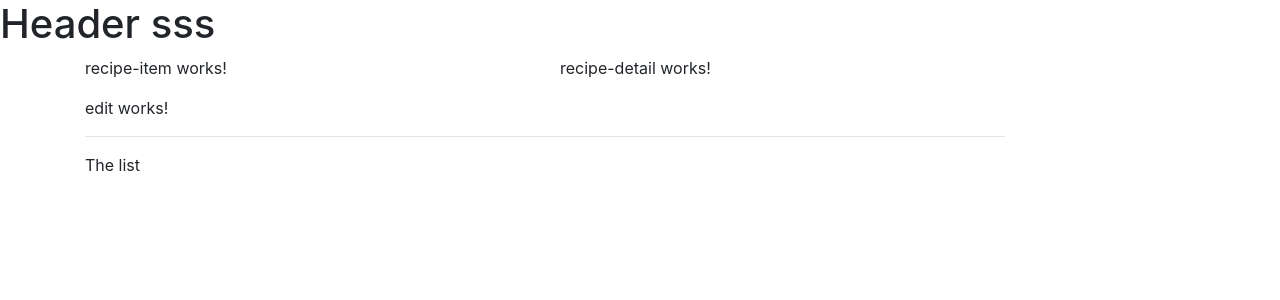
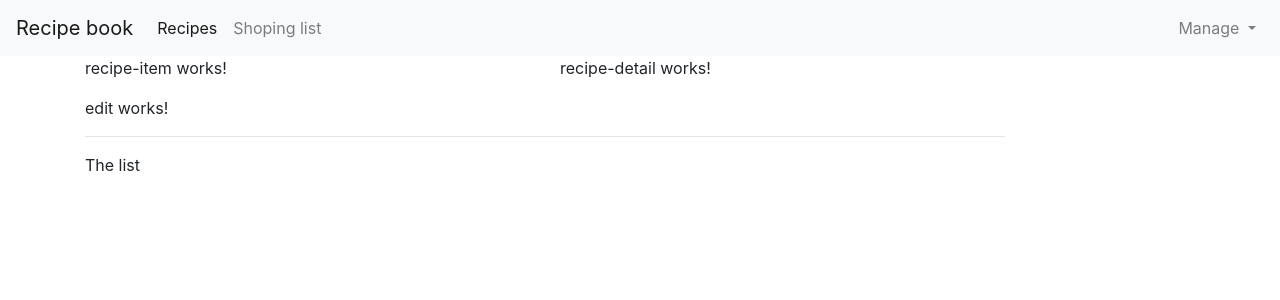
Before and after one commit to AmirSejdinovic/Angular-Recipe-book-and-shooping-list, an Angular app: page / in a window 1280 px wide. Shown: the top 300 px of the page. Built offline with nearby package versions, Linux system fonts and the light colour scheme.

Commit message:
Styling heading component with boostrap navbar

```diff
--- a/src/app/header/header.component.html
+++ b/src/app/header/header.component.html
@@ -1 +1,35 @@
-<h1>Header sss</h1>
+<nav class="navbar navbar-expand-lg navbar-light bg-light">
+  <a class="navbar-brand" href="#">Recipe book</a>
+  <button class="navbar-toggler" type="button" data-toggle="collapse" data-target="#navbarSupportedContent" aria-controls="navbarSupportedContent" aria-expanded="false" aria-label="Toggle navigation">
+    <span class="navbar-toggler-icon"></span>
+  </button>
+
+  <div class="collapse navbar-collapse" id="navbarSupportedContent">
+    <ul class="navbar-nav mr-auto">
+      <li class="nav-item active">
+        <a class="nav-link" href="#">Recipes <span class="sr-only">(current)</span></a>
+      </li>
+      <li class="nav-item">
+        <a class="nav-link" href="#">Shoping list</a>
+      </li>
+
+
+    </ul>
+    <form class="form-inline my-2 my-lg-0">
+      <ul class="navbar-nav mr-auto">
+
+        <li class="nav-item dropdown">
+          <a class="nav-link dropdown-toggle" href="#" id="navbarDropdown" role="button" data-toggle="dropdown" aria-haspopup="true" aria-expanded="false">
+            Manage
+          </a>
+          <div class="dropdown-menu" aria-labelledby="navbarDropdown">
+            <a class="dropdown-item" href="#">Save Data</a>
+            <a class="dropdown-item" href="#">Fetch Data</a>
+          </div>
+        </li>
+
+      </ul>
+
+    </form>
+  </div>
+</nav>
```
